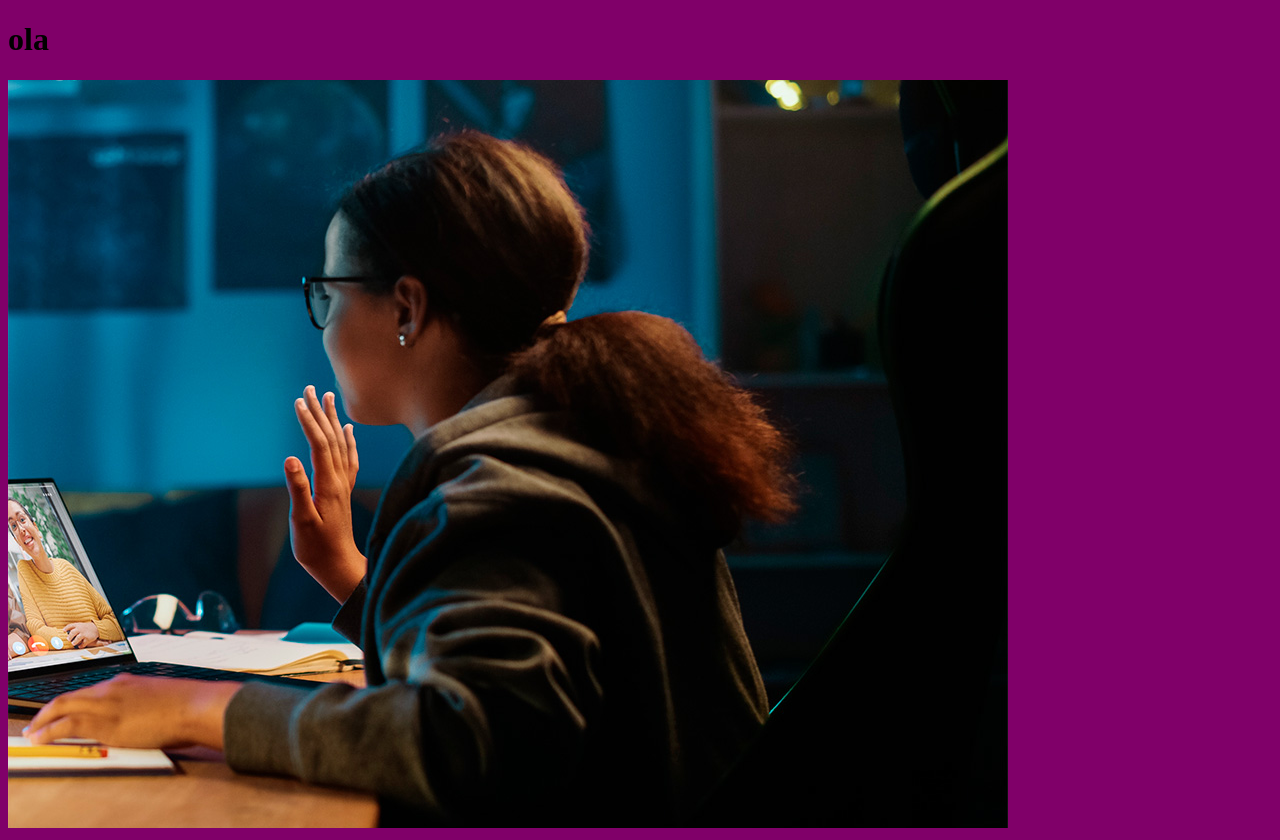
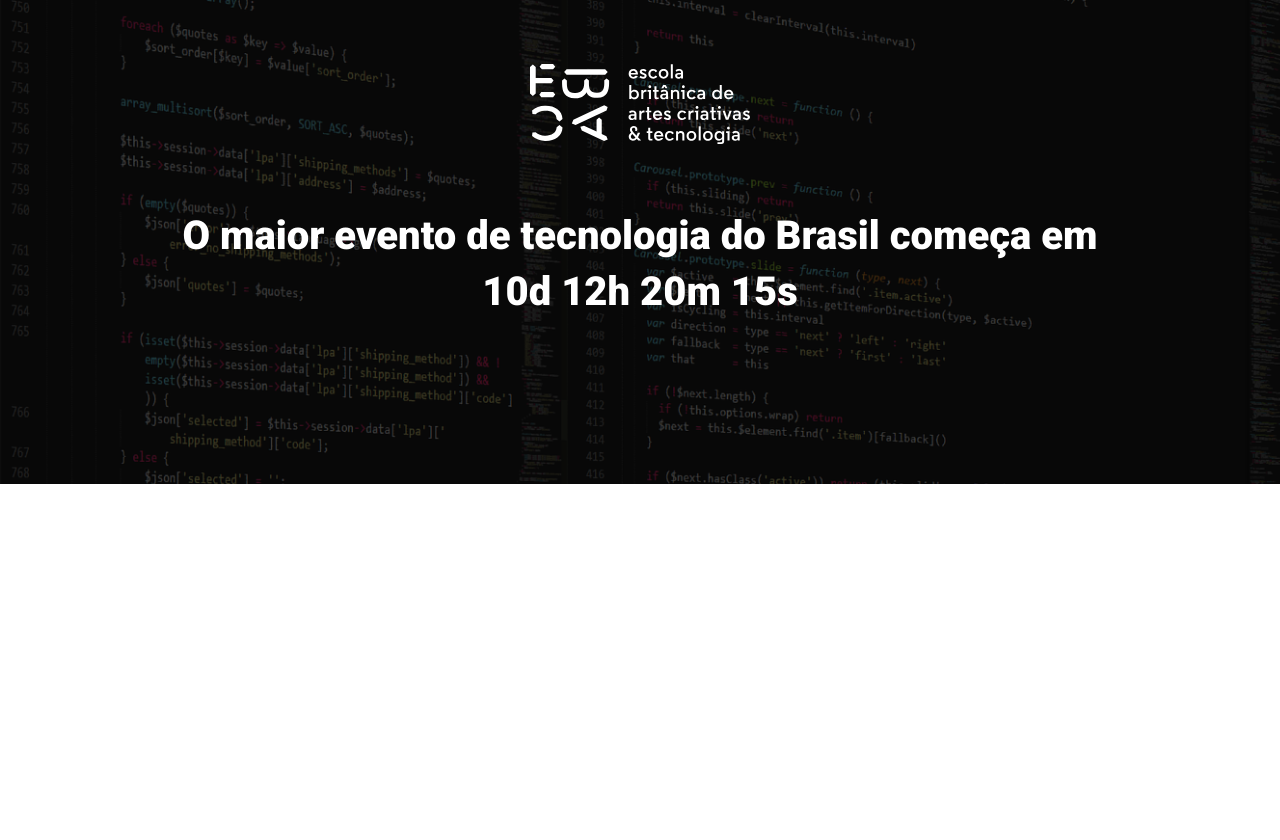
Before and after one commit to HenriqueSabatini/M22_Landing_page, a website built with Parcel: page src/index.html in a window 1280 px wide. After the commit the page ends 800 px from the top, so only its background shows below. Built offline with nearby package versions, Linux system fonts and the light colour scheme.

Commit message:
criando o hero

```diff
--- a/src/index.html
+++ b/src/index.html
@@ -3,12 +3,21 @@
 <head>
     <meta charset="UTF-8">
     <meta name="viewport" content="width=device-width, initial-scale=1.0">
-    <title>Document</title>
+    <title>237 Talks</title>
+    <link rel="preconnect" href="https://fonts.googleapis.com">
+    <link rel="preconnect" href="https://fonts.gstatic.com" crossorigin>
+    <link href="https://fonts.googleapis.com/css2?family=Roboto:wght@400;700;900&display=swap" rel="stylesheet">
     <link rel="stylesheet" href="./styles/main.scss">
 </head>
 <body>
-    <h1>ola</h1>
-    <img src="./images/backend.png" alt="">
+    <header class="hero">
+        <div class="container">
+            <img class="hero__logo" src="./images/ebac_logo.svg" alt="EBAC">
+            <p class="hero__text">
+                O maior evento de tecnologia do Brasil começa em 10d 12h 20m 15s
+            </p>
+        </div>
+    </header>
     <script src="./scripts/main.js"></script>
 </body>
 </html>
--- /dev/null
+++ b/src/styles/_hero.scss
@@ -0,0 +1,53 @@
+.hero {
+    padding-top: 64px;
+    padding-bottom: 100px;
+    background-image: url(../images/fundo.png);
+    background-repeat: no-repeat;
+    background-size: cover;
+    position: relative;
+
+    .container {
+        position: relative ;
+    }
+
+    &::before {
+        position: absolute;
+        top: 0;
+        left: 0;
+        width: 100%;
+        height: 100%;
+        background-color: #000;
+        content: '';
+        opacity: .7;
+    }
+
+    &__text {
+        margin-top: 64px;
+        margin-bottom: 64px;
+        font-size: 40px;
+        line-height: 56px;
+        color: #fff;
+        font-weight: 800;
+        text-align: center;
+    }
+
+    &__logo {
+        margin: 0 auto;
+        height: 80px;
+        display: block;
+    }
+
+    @media (max-width: 640px) {
+        padding: 40px 0;
+
+        &__logo {
+            height: 40px;
+        }
+
+        &__text {
+            font-size: 22px;
+            line-height: 24px;
+            margin: 24px 0;
+        }
+    }
+}
--- a/src/styles/main.scss
+++ b/src/styles/main.scss
@@ -1,3 +1,23 @@
-body {
-    background-color: rgb(128, 0, 105);
+@use 'hero';
+
+* {
+    margin: 0;
+    padding: 0;
+    box-sizing: border-box;
+    font-family: Roboto, sans-serif;
+    color: #fff;
 }
+
+.container {
+    max-width: 960px;
+    width: 100%;
+    margin: 0 auto;
+
+    @media (max-width: 640px) {
+        max-width: 80%;
+    }
+
+    @media (max-width: 1024px) {
+        max-width: 90%;
+    }
+}
```
